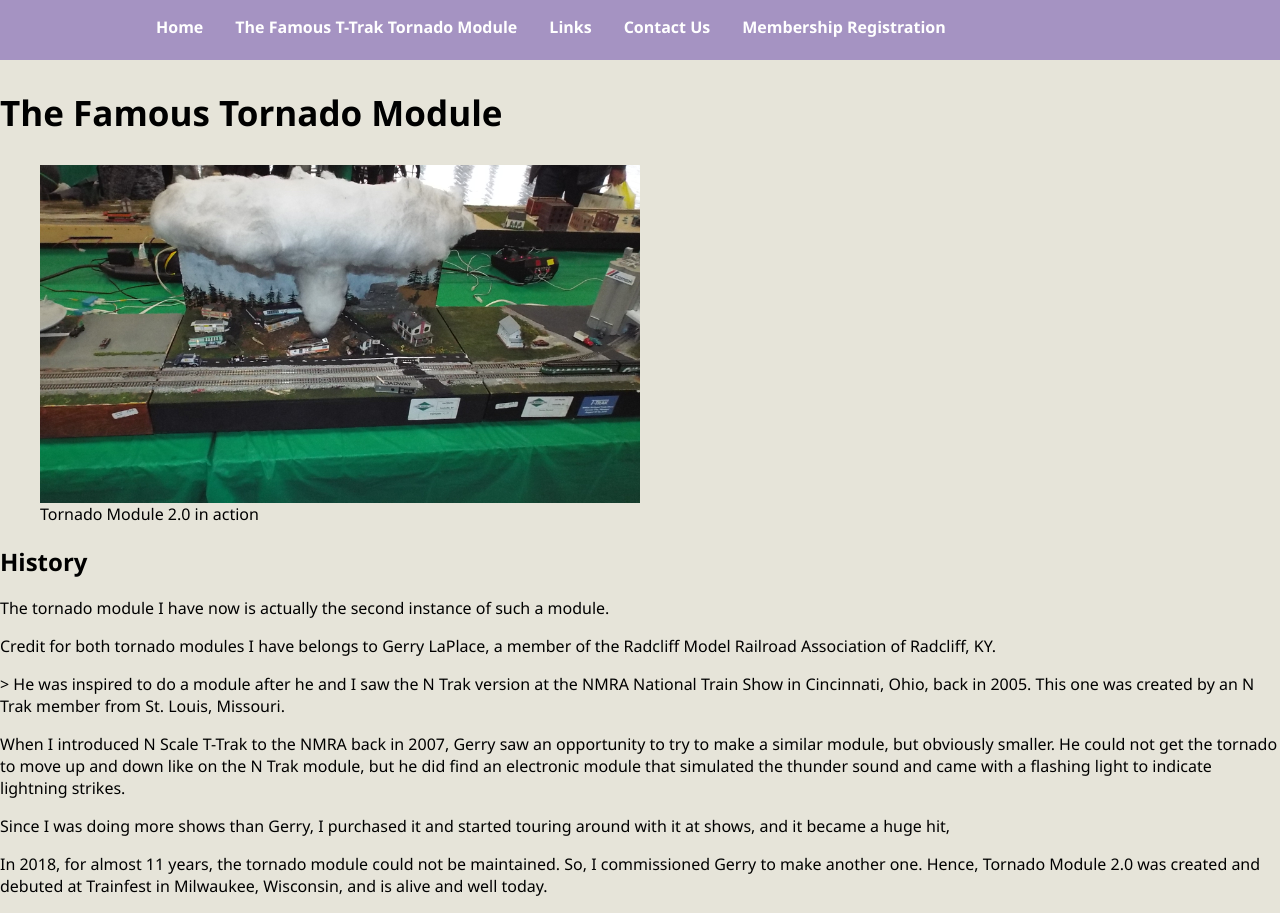
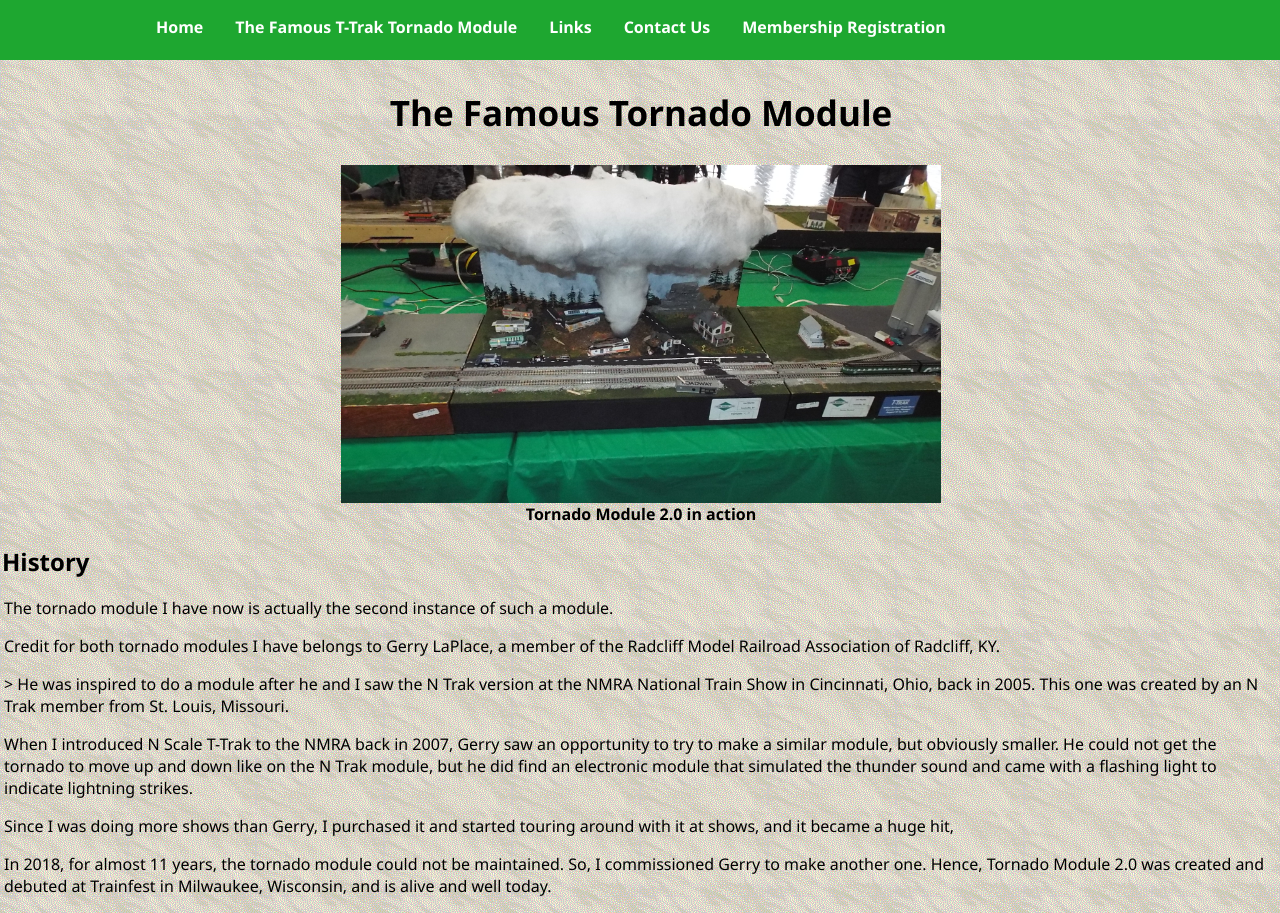
Before and after one commit to Joe-Mart/centralkentuckyttrak, a plain HTML site: page tornadomod.html in a window 1280 px wide. Drawn offline with Linux system fonts and the light colour scheme; files that its build step writes are made by us from their sources.

Commit message:
fixed nav bar and experimented with styles.

```diff
--- a/styles.css
+++ b/styles.css
@@ -1,15 +1,20 @@
-/*Main Area*/
+
 body {
     margin-top: 0px;
     font-family: 'Segoe UI', Tahoma, Geneva, Verdana, sans-serif;
     margin-left: auto;
     margin-right: auto;
     background-color: #e6e4d9;
-    /*background-image: url('../images/pattern.png');  */
+    background-image: url('../img/parchmt.gif');
+}
+
+p,
+main {
+    margin-left: 2px;
 }
 
 #mainheader {
-    background-color: #a593c2;
+    background-color: #1ea730;
 }
 
 header,
@@ -21,7 +26,7 @@ main,
 article,
 figure {
     display: block;
-}
+   }
 
 nav {
     height: 60px;
@@ -47,5 +52,3 @@ nav>ul>li a {
     text-decoration: none;
     font-weight: bold;
 }
-
-/*Side Menu*/
--- a/tornadomod.html
+++ b/tornadomod.html
@@ -6,7 +6,8 @@
         <title>T-Trak Tornado Module</title>
         <meta name="author" content="Central Kentucky T-Trak">
         <meta name="description" content="Central Kentucky T-Trak Group">
-        <link rel="stylesheet" type="text/css" href="css/styles.css">
+        <link rel="stylesheet" href="styles.css">
+        <link rel="icon" type="image/png" href="../img/centralkyttrak.png">
 
 
 
@@ -31,11 +32,11 @@
         <article>
 
             <header>
-                <h1 style="font-size:35px;color: black">The Famous Tornado Module</h1>
+                <h1 style="font-size:35px;color: black;text-align: center;">The Famous Tornado Module</h1>
             </header>
-            <figure>
+            <figure style="text-align: center;">
                 <img src="img/Tornado.jpg" width="600" alt="Tornado Module 2.0" />
-                <figcaption>Tornado Module 2.0 in action</figcaption>
+                <figcaption style="text-align: center;font-weight: bold;">Tornado Module 2.0 in action</figcaption>
             </figure>
             <h2>History</h2>
             <p>
```
Also changed, not shown: contact.html (+2 -5 lines), index.html (+6 -3 lines), links.html (+3 -2 lines), membership.html (+3 -2 lines), shows.html (+3 -2 lines), img/T-Trak new logo.GIF (deleted), img/centralkyttrak.png (added), img/newttraklogo.jpg (added).
